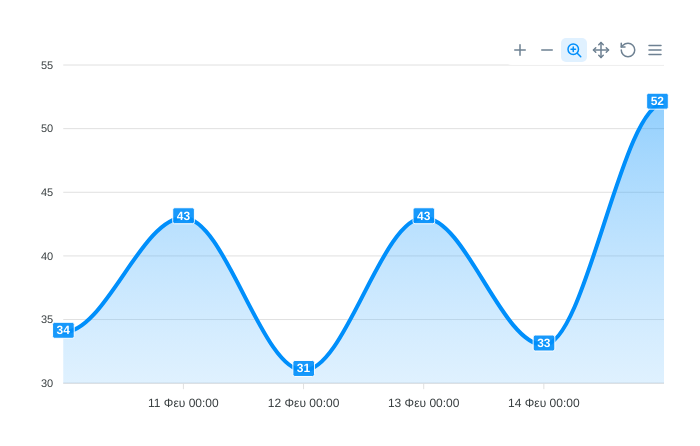
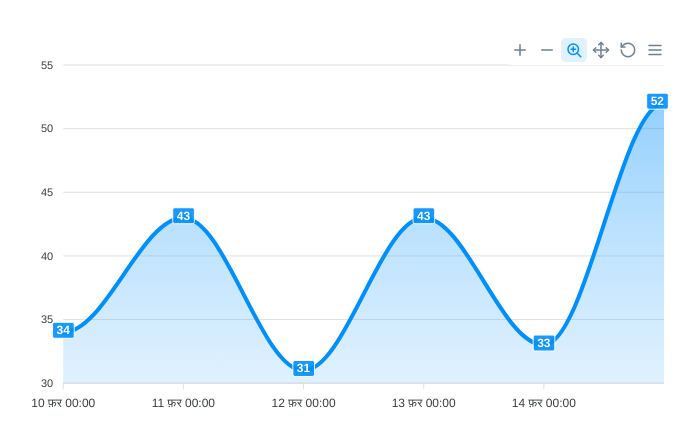
Before and after one commit to PratikPatil3235/ApexCharts, a plain HTML site: page chartEssescials/localization.html in a window 1280 px wide. Shown: the whole page, without its empty margins (291-991 px from the left). Drawn offline with nearby package versions, Linux system fonts and the light colour scheme.

Commit message:
modified

```diff
--- a/chartEssescials/localization.html
+++ b/chartEssescials/localization.html
@@ -4,7 +4,7 @@
     <meta charset="UTF-8" />
     <meta name="viewport" content="width=device-width, initial-scale=1.0" />
     <script src="https://cdn.jsdelivr.net/npm/apexcharts"></script>
-    <title>Localization ...</title>
+    <title>ApexCharts Hindi Locale</title>
     <style>
       #chart {
         max-width: 650px;
@@ -20,77 +20,71 @@
   Apex.chart = {
     locales: [
       {
-        name: "el",
+        name: "hi", // Hindi
         options: {
           months: [
-            "Ιανουάριος",
-            "Φεβρουάριος",
-            "Μάρτιος",
-            "Απρίλιος",
-            "Μάιος",
-            "Ιούνιος",
-            "Ιούλιος",
-            "Αύγουστος",
-            "Σεπτέμβριος",
-            "Οκτώβριος",
-            "Νοέμβριος",
-            "Δεκέμβριος",
+            "जनवरी",
+            "फ़रवरी",
+            "मार्च",
+            "अप्रैल",
+            "मई",
+            "जून",
+            "जुलाई",
+            "अगस्त",
+            "सितंबर",
+            "अक्टूबर",
+            "नवंबर",
+            "दिसंबर",
           ],
           shortMonths: [
-            "Ιαν",
-            "Φευ",
-            "Μαρ",
-            "Απρ",
-            "Μάι",
-            "Ιουν",
-            "Ιουλ",
-            "Αυγ",
-            "Σεπ",
-            "Οκτ",
-            "Νοε",
-            "Δεκ",
+            "जन",
+            "फ़र",
+            "मार्च",
+            "अप्रै",
+            "मई",
+            "जून",
+            "जुल",
+            "अग",
+            "सितं",
+            "अक्टू",
+            "नवं",
+            "दिसं",
           ],
           days: [
-            "Κυριακή",
-            "Δευτέρα",
-            "Τρίτη",
-            "Τετάρτη",
-            "Πέμπτη",
-            "Παρασκευή",
-            "Σάββατο",
+            "रविवार",
+            "सोमवार",
+            "मंगलवार",
+            "बुधवार",
+            "गुरुवार",
+            "शुक्रवार",
+            "शनिवार",
           ],
-          shortDays: ["Κυρ", "Δευ", "Τρι", "Τετ", "Πεμ", "Παρ", "Σαβ"],
+          shortDays: ["रवि", "सोम", "मंगल", "बुध", "गुरु", "शुक्र", "शनि"],
           toolbar: {
-            exportToSVG: "Λήψη SVG",
-            exportToPNG: "Λήψη PNG",
-            menu: "Menu",
-            selection: "Επιλογή",
-            selectionZoom: "Μεγένθυση βάση επιλογής",
-            zoomIn: "Μεγένθυνση",
-            zoomOut: "Σμίκρυνση",
-            pan: "Μετατόπιση",
-            reset: "Επαναφορά μεγένθυνσης",
+            exportToSVG: "SVG डाउनलोड करें",
+            exportToPNG: "PNG डाउनलोड करें",
+            menu: "मेनू",
+            selection: "चयन",
+            selectionZoom: "ज़ूम चयन",
+            zoomIn: "ज़ूम इन",
+            zoomOut: "ज़ूम आउट",
+            pan: "खींचें",
+            reset: "रीसेट ज़ूम",
           },
         },
       },
     ],
-    defaultLocale: "el",
+    defaultLocale: "hi",
   };
 
-  var options = {
+  const options = {
     chart: {
+      type: "area",
       height: 380,
-      width: "100%",
-      type: "area",
-      animations: {
-        initialAnimation: {
-          enabled: false,
-        },
-      },
     },
     series: [
       {
-        name: "Series 1",
+        name: "श्रृंखला 1",
         data: [
           [1486684800000, 34],
           [1486771200000, 43],
@@ -106,7 +100,6 @@
     },
   };
 
-  var chart = new ApexCharts(document.querySelector("#chart"), options);
-
+  const chart = new ApexCharts(document.querySelector("#chart"), options);
   chart.render();
 </script>
```
